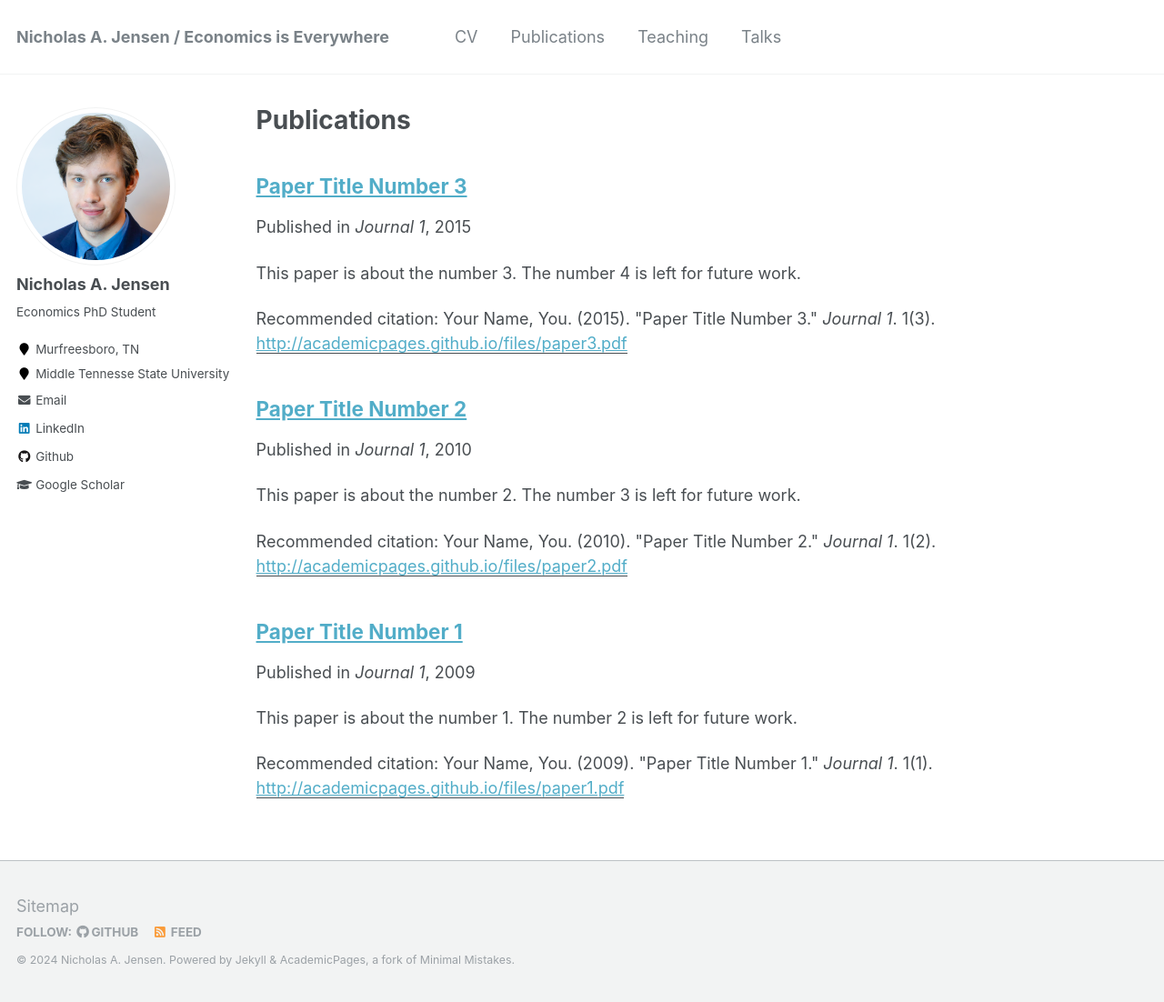
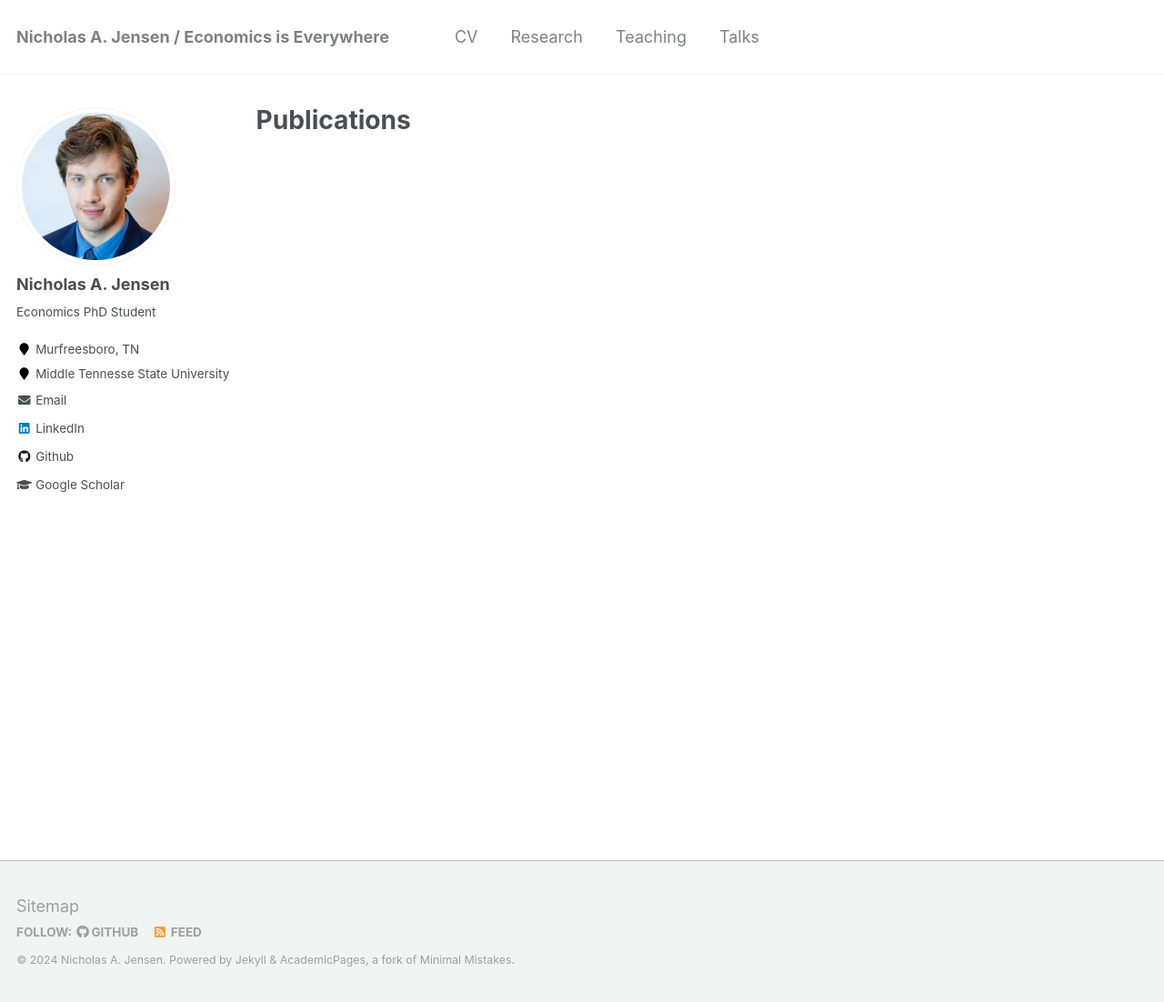
Before and after one commit to naj2r/naj2r.github.io, a Jekyll site: the page built from _pages/publications.md, in a window 1280 px wide and 1102 px high. Shown: the whole window at 91% size. Built offline with Jekyll 4.4.1, drawn with Linux system fonts in a browser that asks for light colours.

Commit message:
revamp titles and remove files

```diff
--- a/_data/navigation.yml
+++ b/_data/navigation.yml
@@ -4,8 +4,8 @@
   - title: "CV"
     url: /files/cv1.pdf
 
-  - title: "Publications"
-    url: /publications/
+  - title: "Research"
+    url: /research/
 
   - title: "Teaching"
     url: /teaching/
--- a/_publications/2010-10-01-paper-title-number-2.md
+++ /dev/null
@@ -1,15 +0,0 @@
----
-title: "Paper Title Number 2"
-collection: publications
-permalink: /publication/2010-10-01-paper-title-number-2
-excerpt: 'This paper is about the number 2. The number 3 is left for future work.'
-date: 2010-10-01
-venue: 'Journal 1'
-paperurl: 'http://academicpages.github.io/files/paper2.pdf'
-citation: 'Your Name, You. (2010). &quot;Paper Title Number 2.&quot; <i>Journal 1</i>. 1(2).'
----
-This paper is about the number 2. The number 3 is left for future work.
-
-[Download paper here](http://academicpages.github.io/files/paper2.pdf)
-
-Recommended citation: Your Name, You. (2010). "Paper Title Number 2." <i>Journal 1</i>. 1(2).
--- a/_publications/2015-10-01-paper-title-number-3.md
+++ /dev/null
@@ -1,15 +0,0 @@
----
-title: "Paper Title Number 3"
-collection: publications
-permalink: /publication/2015-10-01-paper-title-number-3
-excerpt: 'This paper is about the number 3. The number 4 is left for future work.'
-date: 2015-10-01
-venue: 'Journal 1'
-paperurl: 'http://academicpages.github.io/files/paper3.pdf'
-citation: 'Your Name, You. (2015). &quot;Paper Title Number 3.&quot; <i>Journal 1</i>. 1(3).'
----
-This paper is about the number 3. The number 4 is left for future work.
-
-[Download paper here](http://academicpages.github.io/files/paper3.pdf)
-
-Recommended citation: Your Name, You. (2015). "Paper Title Number 3." <i>Journal 1</i>. 1(3).
```
Also changed, not shown: _teaching/2015-spring-teaching-2.md (deleted, +0 -20 lines), _Research/2009-10-01-paper-title-number-1.md (renamed from _publications/2009-10-01-paper-title-number-1.md).
